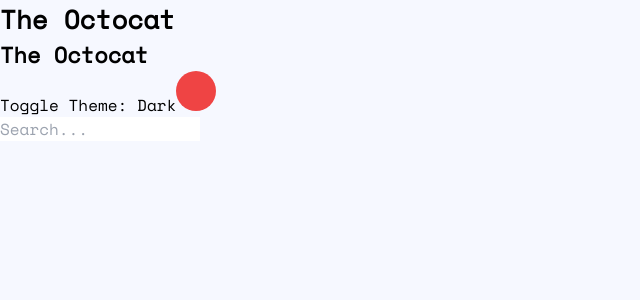
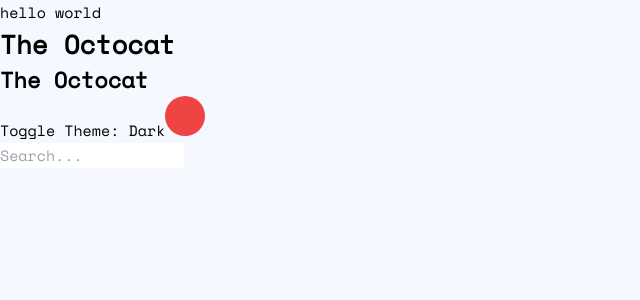
Before and after one commit to Fables7/github-user-search-app, a Next.js app: page / in a window 1280 px wide. Shown: the top 300 px of the page, without its empty margins (0-640 px from the left). Built offline with nearby package versions, Linux system fonts and the light colour scheme.

Commit message:
Added text stylings to body

```diff
--- a/src/app/globals.css
+++ b/src/app/globals.css
@@ -23,6 +23,8 @@
 body {
   color: rgb(var(--foreground-rgb));
   background: var(--main-light);
+  font-size: 0.938rem;
+  line-height: 25px;
 }
 
 h1 {
--- a/src/app/page.tsx
+++ b/src/app/page.tsx
@@ -4,6 +4,7 @@ import { SearchBar, ToggleTheme } from "../components";
 export default function Home() {
   return (
     <main className=" text-black dark:text-blue-700">
+      hello world
       <h1>The Octocat</h1>
       <h2>The Octocat</h2>
       <ToggleTheme />
```
